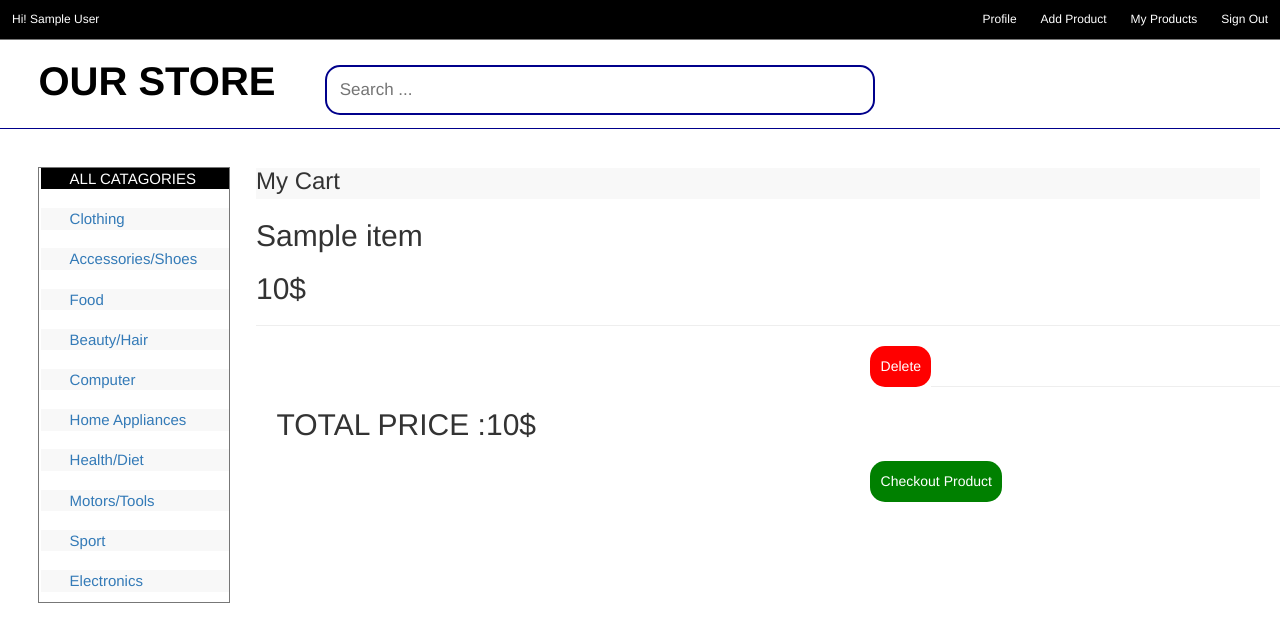
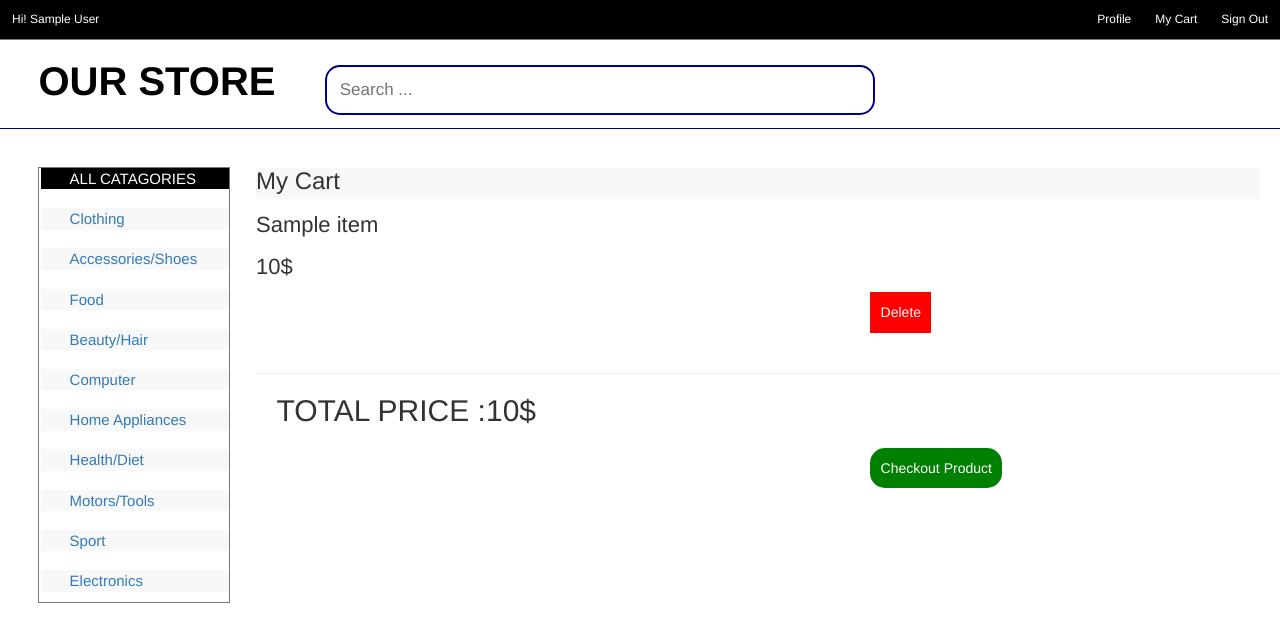
Before and after one commit to Heavenly23/Ecommerce-website, a PHP site: page /Ecommerce-website/cart.php in a window 1280 px wide. Shown: the top 627 px of the page. Run offline with PHP 8.4, Linux system fonts and the light colour scheme; the visitor is signed in with stand-in values (Sample User, id 1); tables that the repository leaves empty hold one stand-in row (values such as "Sample post").

Commit message:
cart is almost done

```diff
--- a/cart.php
+++ b/cart.php
@@ -26,9 +26,8 @@
    <div class="top_nav_bar">
      <a style="color:white;float:left;"> Hi! <?php echo $_SESSION['username']; ?></a>
      <div id='usernameAndId'></div>
-     <a> Sign Out </a>
-     <a> My Products </a>
-     <a> Add Product </a>
+     <a href="index.php"> Sign Out </a>
+     <a> My Cart </a>
      <a> Profile </a>
 
      </div>
@@ -76,10 +75,10 @@
 
            while($row = $result->fetch_assoc()){
 
-              echo "<h2>".$row["name"]."</h2>";
-              echo "<h2>".$row["price"]."$</h2>";
-              echo "<hr>";
-              echo "<input type='button' id='addProduct'onClick='deleteFromMyCart(".$row['productID'].")' class='cartButton' value='Delete' name='addProduct' style='background-color:red;color:white;font-size:22;padding:1%;margin-left:60%;margin-bottom:2%;'><br>";
+              echo "<p style='font-size:20;'>".$row["name"]."</p>";
+              echo "<p style='font-size:20;'>".$row["price"]."$</p>";
+
+              echo "<input type='button' id='addProduct'onClick='deleteFromMyCart(".$row['productID'].")'  value='Delete' name='addProduct' style='border:none;background-color:red;color:white;font-size:22;padding:1%;margin-left:60%;margin-bottom:2%;'><br>";
 
               $total_price = $total_price + $row['price'];
 
@@ -104,13 +103,13 @@
           });
 
           request.done(function(data) {
-                alert(data);
+                alert("Successfully deleted from your cart");
           });
 
           request.fail(function(jqXHR, textStatus) {
                 alert(jqXHR);
           });
-
+          location.reload();
         }
       </script>
 </body>
```
